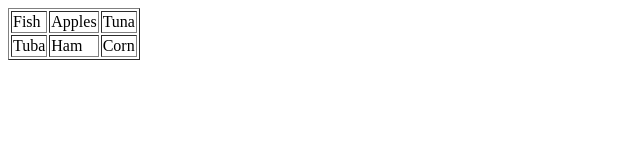
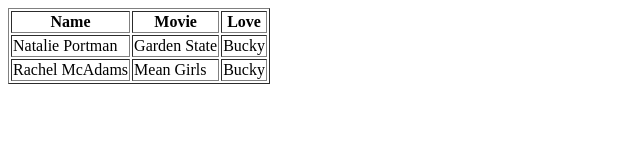
Before and after one commit to tugcecakir96/xhtml, a plain HTML site: page index.html in a window 1280 px wide. Shown: the whole page, without its empty margins (0-640 px from the left). Drawn offline with Linux system fonts and the light colour scheme.

Commit message:
Add files via upload

```diff
--- a/index.html
+++ b/index.html
@@ -6,17 +6,27 @@
 <body>
 
 <table border="1">
+
 <tr>
-	<td>Fish </td>
-	<td>Apples </td>
-	<td>Tuna </td>
+	<th>Name</th>
+	<th>Movie</th>
+	<th>Love</th>
 </tr>
 
 <tr>
-	<td>Tuba </td>
-	<td>Ham </td>
-	<td>Corn </td>
+	<td>Natalie Portman</td>
+	<td>Garden State</td>
+	<td>Bucky</td>
+
 </tr>
+
+<tr>
+	<td>Rachel McAdams</td>
+	<td>Mean Girls</td>
+	<td>Bucky</td>
+
+</tr>
+
 </table>
 
 </body>
```
